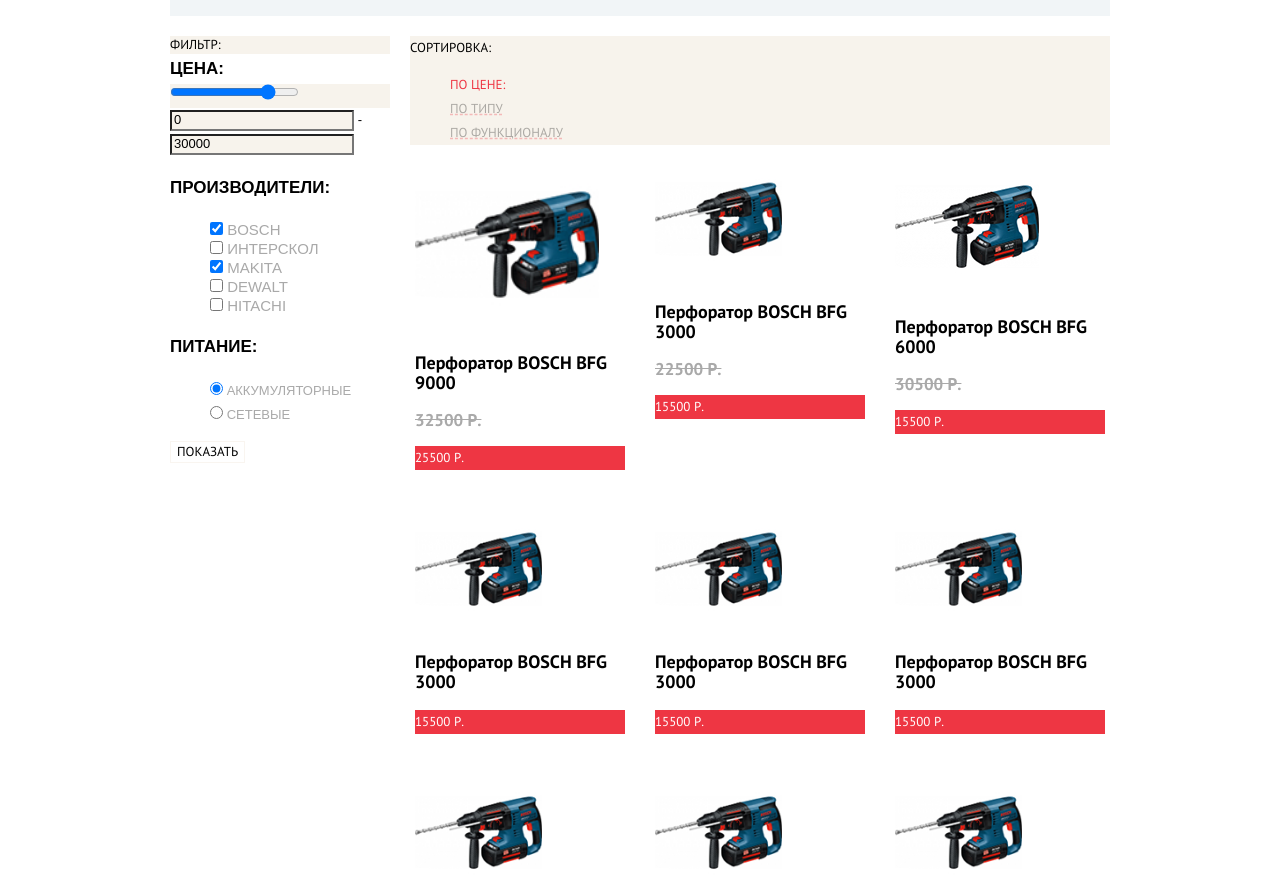
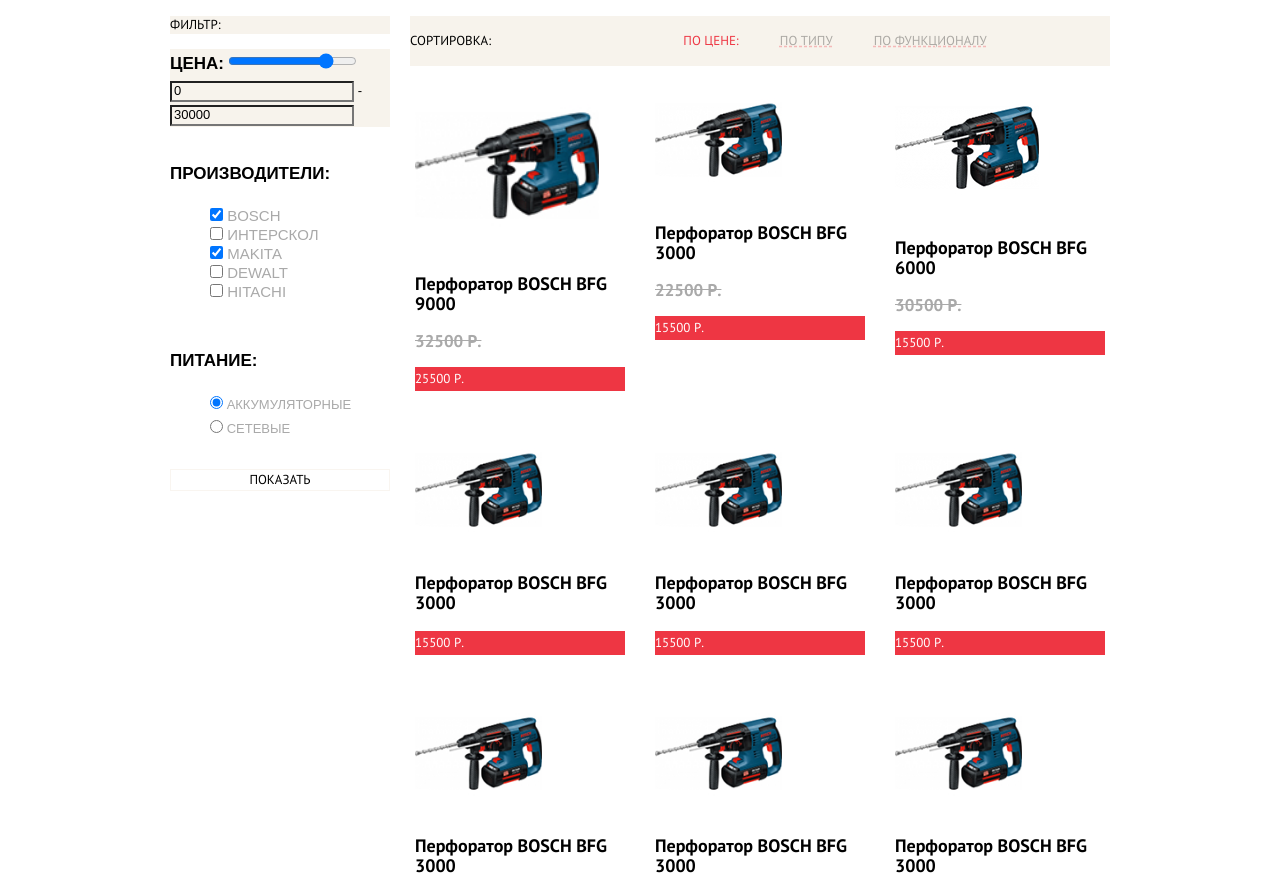
Before and after one commit to MaksymPasichnyk/1026903-technomart-29, a plain HTML site: page сatalog.html in a window 1280 px wide. Shown: the part 405-1298 px from the top of the page. Drawn offline with Linux system fonts and the light colour scheme; a web font is replaced by a local one.

Commit message:
Исправил ошибки сетки на гридах внутренней страницы

```diff
--- a/css/style.css
+++ b/css/style.css
@@ -628,12 +628,17 @@ color: var(--basic-black);
   line-height: 18px;
 }
 
+.page-catalog {
+  display: grid;
+  row-gap: 20px;
+}
+
 .breadcrumbs {
   text-transform: uppercase;
   list-style: none;
   line-height: 18px;
   font-family: "PT Sans", sans-serif, serif;
-  margin: 20px 0;
+  margin: 0;
 }
 
 .breadcrumbs a {
@@ -669,7 +674,6 @@ color: var(--basic-black);
   font-size: 30px;
   line-height: 30px;
   padding: 5px 20px;
-  margin-bottom: 20px;
 }
 
 .filter {
@@ -684,6 +688,11 @@ color: var(--basic-black);
   font-size: 17px;
   line-height: 30px;
   text-transform: uppercase;
+}
+
+.filter-columns {
+  display: grid;
+  row-gap: 15px;
 }
 
 .range-price,
@@ -724,6 +733,9 @@ color: var(--basic-black);
   font-size: 13px;
   line-height: 18px;
   list-style: none;
+  display: flex;
+  justify-content: space-between;
+  width: 285px;
 }
 
 .pagination-item {
@@ -744,6 +756,17 @@ color: var(--basic-black);
       font-family: "PT Sans", sans-serif, serif;
   font-size: 13px;
   line-height: 18px;
+  margin: auto 0;
+}
+
+.sort-option {
+  display: grid;
+  grid-template-columns: 1fr 2fr;
+}
+
+.sort-list {
+  display: grid;
+  grid-template-columns: repeat(5, auto);
 }
 
 .sort-item a {
--- a/сatalog.html
+++ b/сatalog.html
@@ -94,23 +94,27 @@
       <li class="breadcrumbs-item breadcrumbs-current">Перфораторы</li>
     </ul>
 
+    </div>
+
     <div class="drill-title">
+      <div class="container">
       <h2>ПЕРФОРАТОРЫ</h2>
       </div>
     </div>
 
     <div class="container">
     <div class="catalog-columns">
-    <section class="filter-section">
+
       <!-- фильтр -->
       <form action="#" method="post">
+        <div class="filter-columns">
         <div class="filter">
-          <span>ФИЛЬТР:</span>
+          ФИЛЬТР:
         </div>
+
+        <section class="range-price">
           <label class="filter-name" for="range-price">ЦЕНА:</label>
-        <div class="range-price">
           <input type="range" min="0" max="10" value="8" id="range-price">
-        </div>
            <div class="filter-range-price">
              <input type="text" value="0" name="price-min" class="price-min">
              <span>
@@ -118,8 +122,9 @@
              </span>
              <input type="text" value="30000" name="price-max" class="price-max">
            </div>
+        </section>
 
-        <div class="companies">
+        <section class="companies">
           <h3 class="filter-name">ПРОИЗВОДИТЕЛИ:</h3>
           <ul class="companies-list">
             <li class="companies-item">
@@ -143,9 +148,9 @@
               <label for="hitachi">HITACHI</label>
             </li>
           </ul>
-        </div>
+        </section>
 
-        <div class="filter-supply">
+        <section class="filter-supply">
           <h3 class="filter-name">ПИТАНИЕ:</h3>
           <ul class="supply-list">
             <li class="supply-item">
@@ -157,12 +162,11 @@
               <label for="item2">СЕТЕВЫЕ</label>
             </li>
           </ul>
+        </section>
+        <button class="button_show">ПОКАЗАТЬ</button>
         </div>
-
-        <button class="button_show">ПОКАЗАТЬ</button>
       </form>
 
-    </section>
 
 
     <section class="sort-container">
```
Lines whose indentation alone changed are shown as unchanged.
